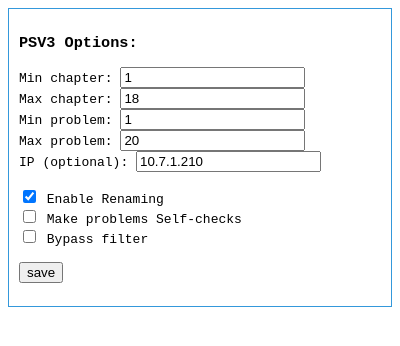
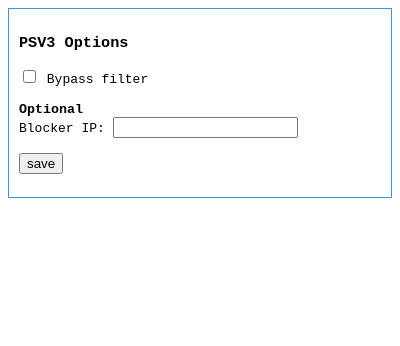
Before and after one commit to ulyfm/PSV3, a browser extension: page html/popup.html in a window 400 px wide. Drawn offline with Linux system fonts and the light colour scheme.

Commit message:
updated things
we’re removing all the practiceit-related things. normies won’t
understand. Euphoric people can just use psv2 and psv3 at the same time.

```diff
--- a/html/popup.html
+++ b/html/popup.html
@@ -10,31 +10,26 @@
 		border: 1px solid #3498db;
 		padding: 10px;
 	}
+	h4{
+		font-size: 10pt;
+		font-weight: bold;
+		margin: 0px;
+	}
 	</style>
 </head>
 <body>
 	<div id="border">
-	<h3>PSV3 Options:</h3>
-	Min chapter: <input type="text" id="mic"><br>
-	Max chapter: <input type="text" id="mac"><br>
-	Min problem: <input type="text" id="mip"><br>
-	Max problem: <input type="text" id="map"><br>
-	IP (optional): <input type="text" id="bip"><br><br>
-	<label>
-		<input type="checkbox" id="enable">
-		Enable Renaming
-	</label>
-	<br>
-	<label>
-		<input type="checkbox" id="sce">
-		Make problems Self-checks
-	</label>
-	<br>
+	<h3>PSV3 Options</h3>
 	<label>
 		<input type="checkbox" id="bpf">
 		Bypass filter
 	</label>
-	<br><br>
+	<br>
+	<br>
+	<h4>Optional</h4>
+	Blocker IP: <input type="text" id="bip">
+	<br>
+	<br>
 	<button id="save">save</button>
 	<p id="status"></p>
 	<script type="text/javascript" src="../scripts/popsave.js"></script>
```
Also changed, not shown: 1 other file.
